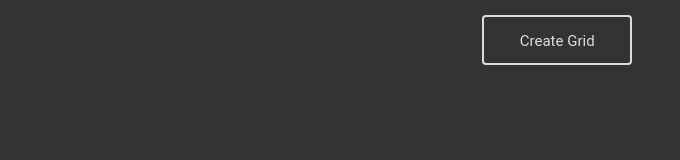
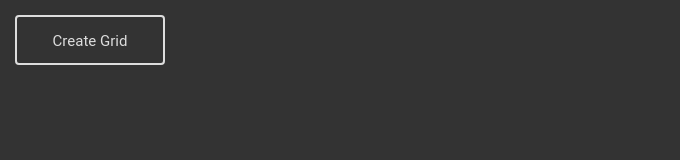
Before and after one commit to minahilkiani/FED-task-1, a plain HTML site: page index.html in a window 1280 px wide. Shown: the whole page, without its empty margins (0-680 px from the left). Drawn offline with Linux system fonts and the light colour scheme.

Commit message:
Update style.css

```diff
--- a/style.css
+++ b/style.css
@@ -12,9 +12,6 @@ body{
     align-items: center;
 }
 .center{
-    margin-left: auto;
-    margin-right: auto;
-    width: 27%;
     background-color:#333;
     justify-content: center;
     align-items: center;
```
